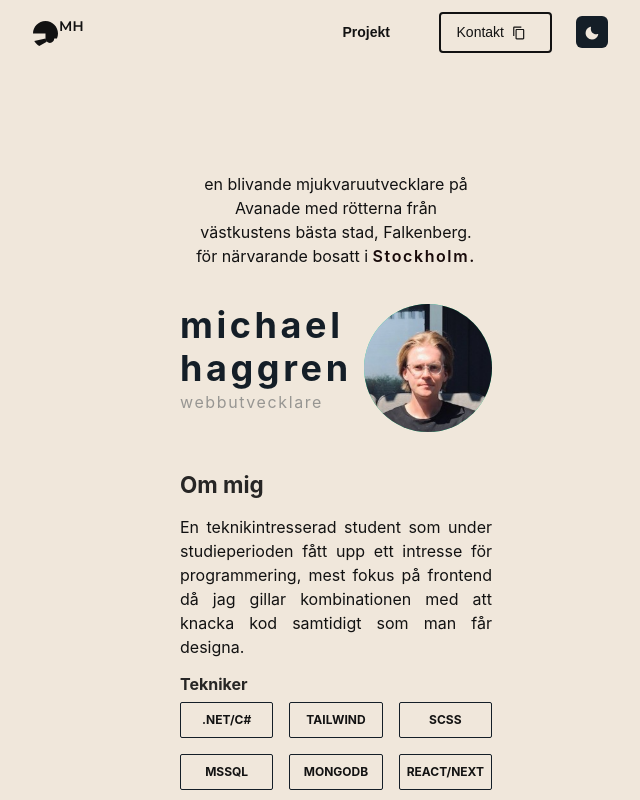
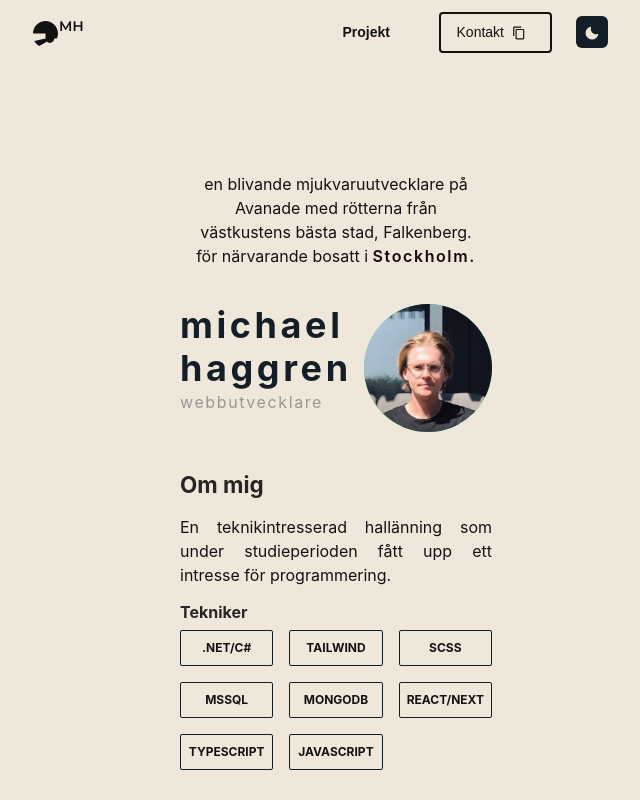
Before and after one commit to michaelhaggren/portfolio, a Next.js app: page / in a window 1280 px wide. Shown: the top 800 px of the page, without its empty margins (304-944 px from the left). Built offline with nearby package versions, Linux system fonts and the light colour scheme.

Commit message:
small fix

```diff
--- a/pages/index.tsx
+++ b/pages/index.tsx
@@ -80,9 +80,8 @@ const Home = () => (
 
           <Box alignItems='center' my={4}>
             <Paragraph>
-              En teknikintresserad student som under studieperioden fått upp ett
-              intresse för programmering, mest fokus på frontend då jag gillar
-              kombinationen med att knacka kod samtidigt som man får designa.
+              En teknikintresserad hallänning som under studieperioden fått upp
+              ett intresse för programmering.{' '}
             </Paragraph>
           </Box>
           <Box alignItems='center' my={4}>
```
